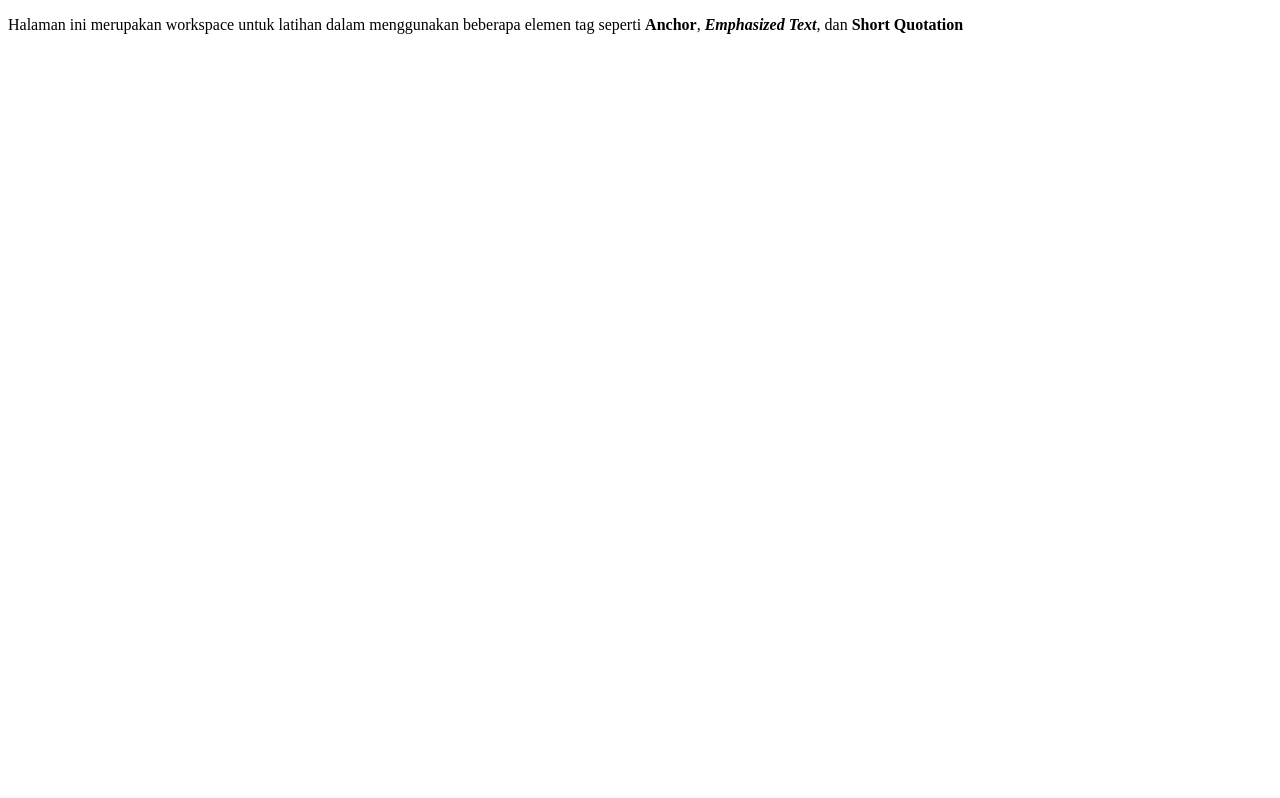
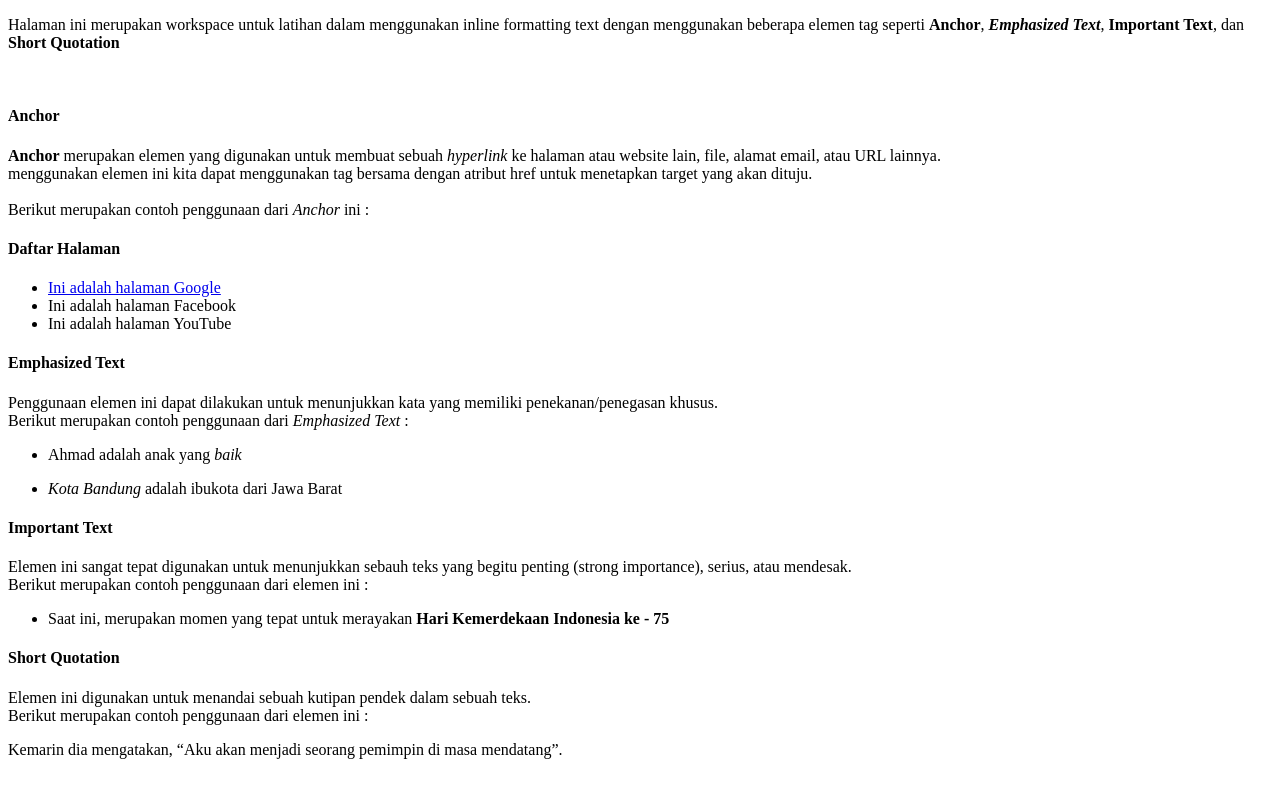
Before and after one commit to muhamadnss/Bangkit-2021-Basic-Web, a plain HTML site: page text-formatting-3.html in a window 1280 px wide. Drawn offline with Linux system fonts and the light colour scheme.

Commit message:
Implement Anchor, Emphasized Text, Important Text, and Shor Quotation

```diff
--- a/text-formatting-3.html
+++ b/text-formatting-3.html
@@ -2,10 +2,39 @@
 <html>
     <head>
         <title>
-            Ini Halaman Text Formatting
+            Ini Halaman Inline Text Formatting
         </title>
     </head>
     <body>
-        <p>Halaman ini merupakan workspace untuk latihan dalam menggunakan beberapa elemen tag seperti <strong>Anchor</strong>, <strong><em>Emphasized Text</em></strong>, dan <strong>Short Quotation</strong> </p>
+        <p>Halaman ini merupakan workspace untuk latihan dalam menggunakan inline formatting text dengan menggunakan beberapa elemen tag seperti
+          <strong>Anchor</strong>, <strong><em>Emphasized Text</em></strong>, <strong>Important Text</strong>, dan <strong>Short Quotation</strong> </p>
+        <br>
+        <h4>Anchor</h4>
+        <p><strong>Anchor</strong> merupakan elemen yang digunakan untuk membuat sebuah <em>hyperlink</em> ke halaman atau website lain, file, alamat email,
+           atau URL lainnya. <br> menggunakan elemen ini kita dapat menggunakan tag bersama dengan atribut href untuk menetapkan target yang akan dituju.
+           <br><br>Berikut merupakan contoh penggunaan dari <em>Anchor</em> ini :</p>
+
+           <h4>Daftar Halaman</h4>
+           <ul>
+               <li><a href="https://google.com">Ini adalah halaman Google</a></li>
+               <li><a href="https://www.facebook.com/"></a>Ini adalah halaman Facebook</li>
+               <li><a href="https://www.youtube.com/"></a>Ini adalah halaman YouTube</li>
+           </ul>
+           <h4>Emphasized Text</h4>
+           <p>Penggunaan elemen ini dapat dilakukan untuk menunjukkan kata yang memiliki penekanan/penegasan khusus. <br>Berikut merupakan contoh penggunaan dari <em>Emphasized Text</em> :</p>
+           <ul>
+               <li><p>Ahmad adalah anak yang <em>baik</em></p></li>
+               <li><p><em>Kota Bandung</em> adalah ibukota dari Jawa Barat</p></li>
+           </ul>
+           <h4>Important Text</h4>
+           <p>Elemen ini sangat tepat digunakan untuk menunjukkan sebauh teks yang begitu penting (strong importance), serius, atau mendesak.<br>
+              Berikut merupakan contoh penggunaan dari elemen ini :</p>
+            <ul>
+                <li><p>Saat ini, merupakan momen yang tepat untuk merayakan <strong>Hari Kemerdekaan Indonesia ke - 75</strong></p></li>
+            </ul>
+            <h4>Short Quotation</h4>
+            <p>Elemen ini digunakan untuk menandai sebuah kutipan pendek dalam sebuah teks.<br>
+            Berikut merupakan contoh penggunaan dari elemen ini :</p>
+            <p>Kemarin dia mengatakan, <q>Aku akan menjadi seorang pemimpin di masa mendatang</q>.</p>
     </body>
 </html>
```
